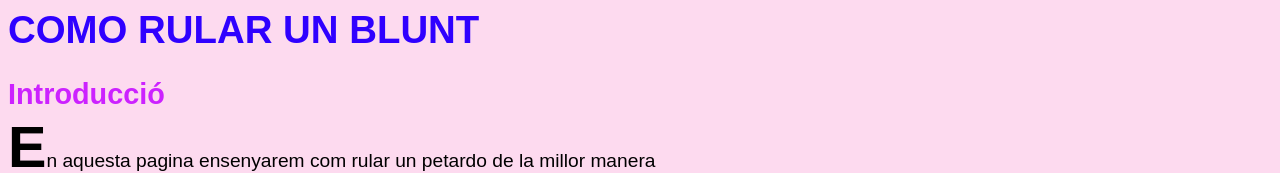
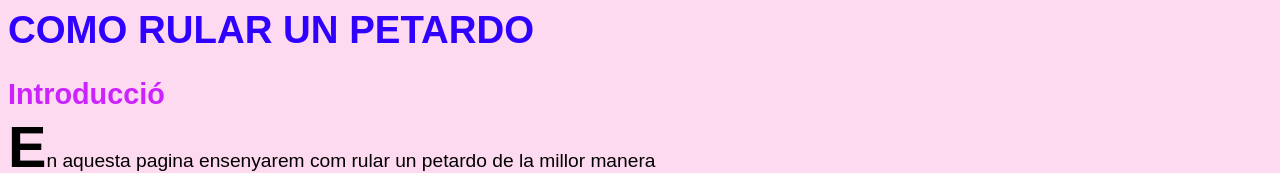
Before and after one commit to holwzz/0373-Llenguatge-Marques, a plain HTML site: page pt2a2/A2ex1.html in a window 1280 px wide. Shown: the top 173 px of the page. Drawn offline with Linux system fonts and the light colour scheme.

Commit message:
Update A2ex1.html

```diff
--- a/pt2a2/A2ex1.html
+++ b/pt2a2/A2ex1.html
@@ -3,12 +3,12 @@
     <meta charset="UTF-8">
     <meta name="viewport" content="width=device-width, initial-scale=1.0">
     <meta name="description" content="Pagina de cracked.">
-    <meta name="keywords" content="blunt, rular, guia, herba, tabac, tutorial">
+    <meta name="keywords" content="petardo, rular, guia, herba, tabac, tutorial">
     <link rel="stylesheet" href="A2ex1.css">
     <title>Pagina de cracked</title>
 </head>
 <body>
-    <h1>COMO RULAR UN BLUNT</h1>
+    <h1>COMO RULAR UN PETARDO</h1>
     <h2>Introducció</h2>
     <p id="primer" class="classe0">En aquesta pagina ensenyarem com rular un petardo de la millor manera</p>
     <h3>Pasos a seguir</h3>
```
